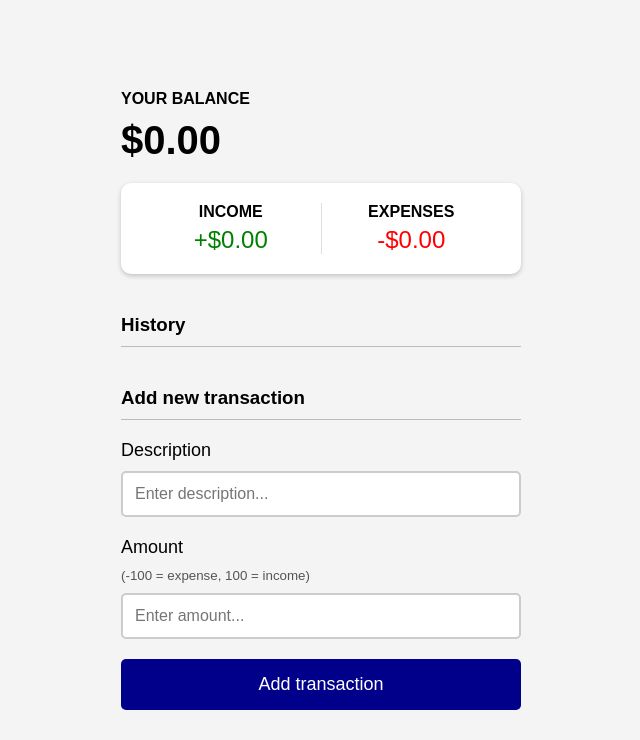
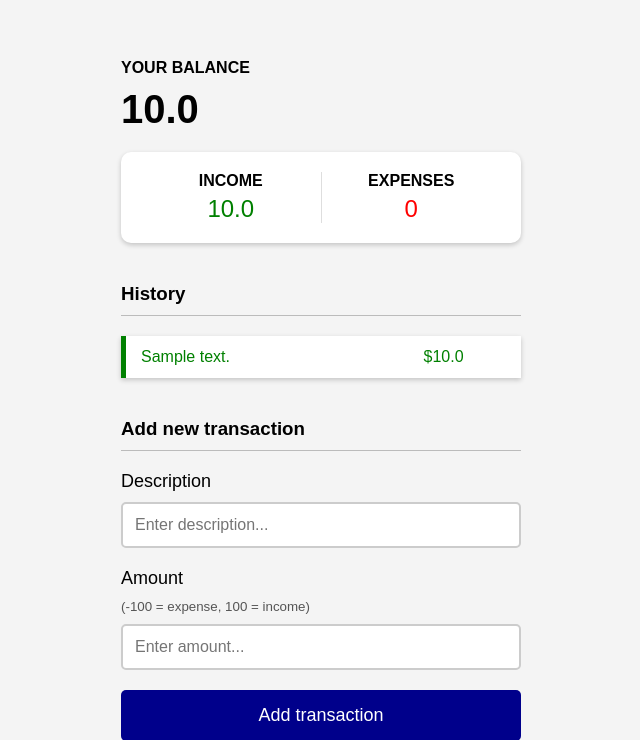
Before and after one commit to Dev-Suvo/Finance-Tracker, a Django app: page / in a window 1280 px wide. Shown: the top 740 px of the page, without its empty margins (319-959 px from the left). Run offline with Django 5.2, Linux system fonts and the light colour scheme; tables that the repository leaves empty hold one stand-in row (values such as "Sample post"); one stand-in notice (Sample message) is shown.

Commit message:
adding functionlities(CRD)

```diff
--- a/tracker/models.py
+++ b/tracker/models.py
@@ -13,7 +13,3 @@ class BaseModel(models.Model):
 class Transaction(BaseModel):
     description = models.CharField(max_length= 100)
     amount = models.FloatField()
-
-
-    class Meta:
-        ordering = ('description',)
--- a/tracker/templates/index.html
+++ b/tracker/templates/index.html
@@ -5,18 +5,18 @@
 <div class="container">
 
     <h4>YOUR BALANCE</h4>
-        <h1>$0.00</h1>
+    <h1>{{balance}}</h1>
 
     <div class="income-expense-container">
 
         <div>
             <h4>INCOME</h4>
-                <p class="money plus">+$0.00</p>
+            <p class="money plus">{{income}}</p>
         </div>
 
         <div>
             <h4>EXPENSES</h4>
-                <p class="money minus">-$0.00</p>
+            <p class="money minus">{{expense}}</p>
         </div>
 
     </div>
@@ -24,18 +24,50 @@
     <h3>History</h3>
 
     <ul class="list">
-            <!-- Transactions will come here -->
+
+        {% for transaction in transactions %}
+
+        <li class="{% if transaction.amount > 0 %}plus{% else %}minus{% endif %}">
+
+            {{ transaction.description }}
+
+            <div>
+                <span>${{ transaction.amount }}</span>
+
+                <a href="{% url 'deleteTransaction' transaction.uuid %}" class="delete-btn">
+                    x
+                </a>
+            </div>
+
+        </li>
+
+        {% empty %}
+
+        <li>
+            No transactions added yet.
+        </li>
+
+        {% endfor %}
+
     </ul>
 
     <h3>Add new transaction</h3>
 
-        <form method="post">
+    <form method="POST">
 
         {% csrf_token %}
+
         <div class="form-control">
+
             <label>Description</label>
 
-                <input type="text" name="description" placeholder="Enter description...">
+            <input
+                type="text"
+                name="description"
+                placeholder="Enter description..."
+                required
+            >
+
         </div>
 
         <div class="form-control">
@@ -46,7 +78,13 @@
                 (-100 = expense, 100 = income)
             </small>
 
-                <input type="number" name="amount" placeholder="Enter amount...">
+            <input
+                type="number"
+                name="amount"
+                placeholder="Enter amount..."
+                step="0.01"
+                required
+            >
 
         </div>
 
@@ -59,15 +97,18 @@
 </div>
 
 
+{% if messages %}
 
-    {% if messages %}
 <script>
+
     {% for message in messages %}
+
         alert("{{ message }}")
+
     {% endfor %}
 
 </script>
+
 {% endif %}
 
-
 {% endblock %}
--- a/tracker/templates/style.html
+++ b/tracker/templates/style.html
@@ -124,4 +124,44 @@
     background-color: navy;
     }
 
+    .list{
+    list-style: none;
+    padding: 0;
+    }
+
+    .list li{
+    background-color: white;
+    display: flex;
+    justify-content: space-between;
+    align-items: center;
+    margin: 10px 0;
+    padding: 12px 15px;
+    position: relative;
+    box-shadow: 0 2px 5px rgba(0,0,0,0.2);
+    }
+
+    .list li.plus{
+    border-left: 5px solid green;
+    }
+
+    .list li.minus{
+    border-left: 5px solid red;
+    }
+
+    .delete-btn{
+    background-color: red;
+    color: white;
+    border: none;
+    padding: 5px 10px;
+    cursor: pointer;
+    margin-left: 10px;
+    opacity: 0;
+    transition: opacity 0.3s ease;
+    }
+
+    .list li:hover .delete-btn{
+    opacity: 1;
+    }
+
+
 </style>
--- a/tracker/urls.py
+++ b/tracker/urls.py
@@ -2,5 +2,6 @@ from django.urls import path
 from tracker.views import *
 
 urlpatterns = [
-    path('', index),
+    path('', index, name='index'),
+    path('delete-transaction/<uuid>',deleteTransaction, name='deleteTransaction')
 ]
--- a/tracker/views.py
+++ b/tracker/views.py
@@ -1,5 +1,7 @@
 from django.shortcuts import render, redirect
 from django.contrib import messages
+from tracker.models import Transaction
+from django.db.models import Sum
 
 
 
@@ -22,18 +24,30 @@ def index(request):
 
         try:
             amount = float(amount)
-            print(amount,type(amount),description,type(description))
-
         except ValueError:
             messages.info(request, "Please enter a valid number!!")
             return redirect('/')
 
+        Transaction.objects.create(
+            description = description,
+            amount = amount,
+        )
 
 
         return redirect('/')
 
 
+    context ={'transactions' : Transaction.objects.all().order_by('-uuid'),
+              'balance' : Transaction.objects.all().aggregate(balance = Sum('amount'))['balance'] or 0,
+              'income' : Transaction.objects.filter(amount__gte = 0).aggregate(income = Sum('amount'))['income'] or 0,
+              'expense' : Transaction.objects.filter(amount__lte = 0).aggregate(expense= Sum('amount'))['expense'] or 0,
+            }
 
 
 
-    return render(request, 'index.html')
+    return render(request, 'index.html',context)
+
+
+def deleteTransaction(request,uuid):
+    Transaction.objects.get(uuid = uuid).delete()
+    return redirect('/')
```
Also changed, not shown: tracker/migrations/0002_alter_transaction_options.py (added). Lines whose indentation alone changed are shown as unchanged.
